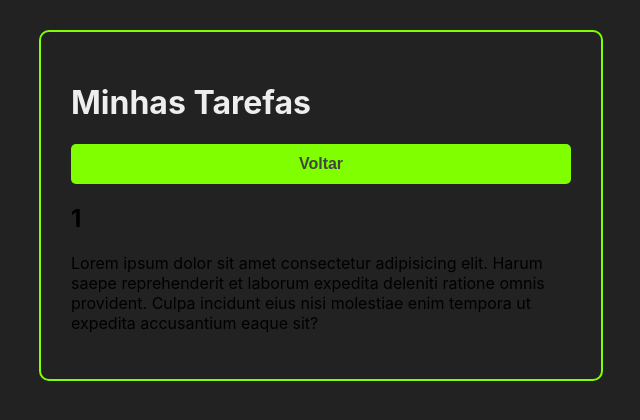
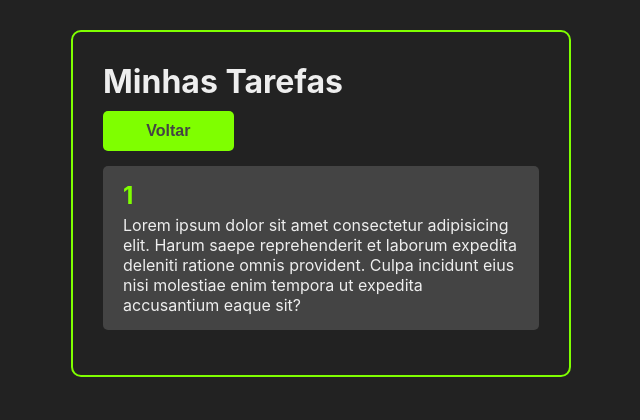
Before and after one commit to PatrickDSiqueira/minhastarefas, a React (Create React App) app: page /1 in a window 1280 px wide. Shown: the top 420 px of the page, without its empty margins (319-959 px from the left). Built offline with nearby package versions, Linux system fonts and the light colour scheme.

Commit message:
style TaskDatails

```diff
--- /dev/null
+++ b/src/components/TaskDetails.css
@@ -0,0 +1,17 @@
+.task-details-container{
+    background:#444;
+    margin: 15px 0;
+    padding: 15px 20px;
+    display: flex;
+    flex-direction: column;
+    color: #eee;
+    border-radius: 5px;
+}
+.task-details-container h2{
+    margin-bottom: 5px;
+    color: chartreuse;
+}
+.back-button-container{
+    width: 30%;
+    margin-top: 10px;
+}
--- a/src/components/TaskDetails.jsx
+++ b/src/components/TaskDetails.jsx
@@ -1,6 +1,7 @@
 import React from "react";
 import Button from "./Button";
 import { useParams } from "react-router-dom";
+import './TaskDetails.css';
 
 
 const TaskDetails = ()=> {
--- a/src/index.css
+++ b/src/index.css
@@ -1,3 +1,8 @@
+*{
+  padding: 0;
+  margin: 0;
+  box-sizing: border-box;
+}
 body {
   margin: 0;
   font-family: -apple-system, BlinkMacSystemFont, 'Segoe UI', 'Roboto', 'Oxygen',
```
